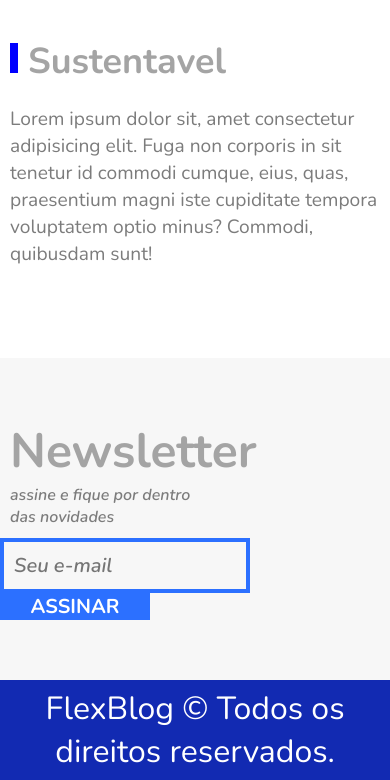
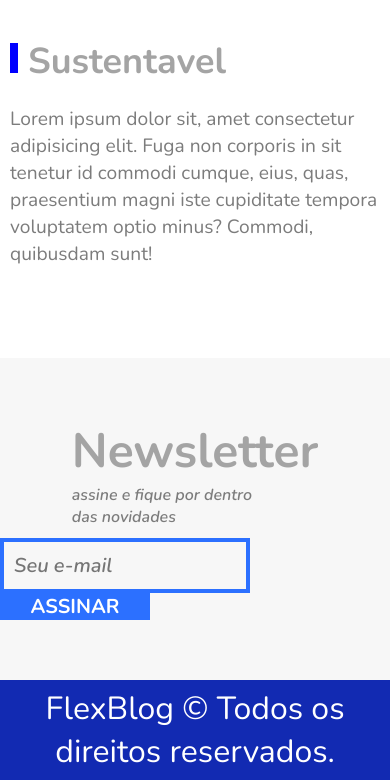
Before and after one commit to guilherm5/FlexBlog, a plain HTML site: page index.html in a window 390 px wide. Shown: the part 7241-8021 px from the top of the page. Drawn offline with nearby package versions, Linux system fonts and the light colour scheme.

Commit message:
Update style.css

```diff
--- a/estilo/style.css
+++ b/estilo/style.css
@@ -369,11 +369,6 @@ img{
 
 
 
-
-
-
-
-
 @media (max-width: 800px){
     .preco{
         padding-left: 10px;
@@ -386,10 +381,17 @@ img{
         order: -1;
     }
 }
+
 @media (max-width: 520px){
     .newsletter{
         display: flex;
         flex-direction: column;
+        justify-content: center;
+        align-items: center;
+    }
+    .newsletter p{
+        text-align: left;
+
     }
     .produtos-container{
         display: flex;
```
